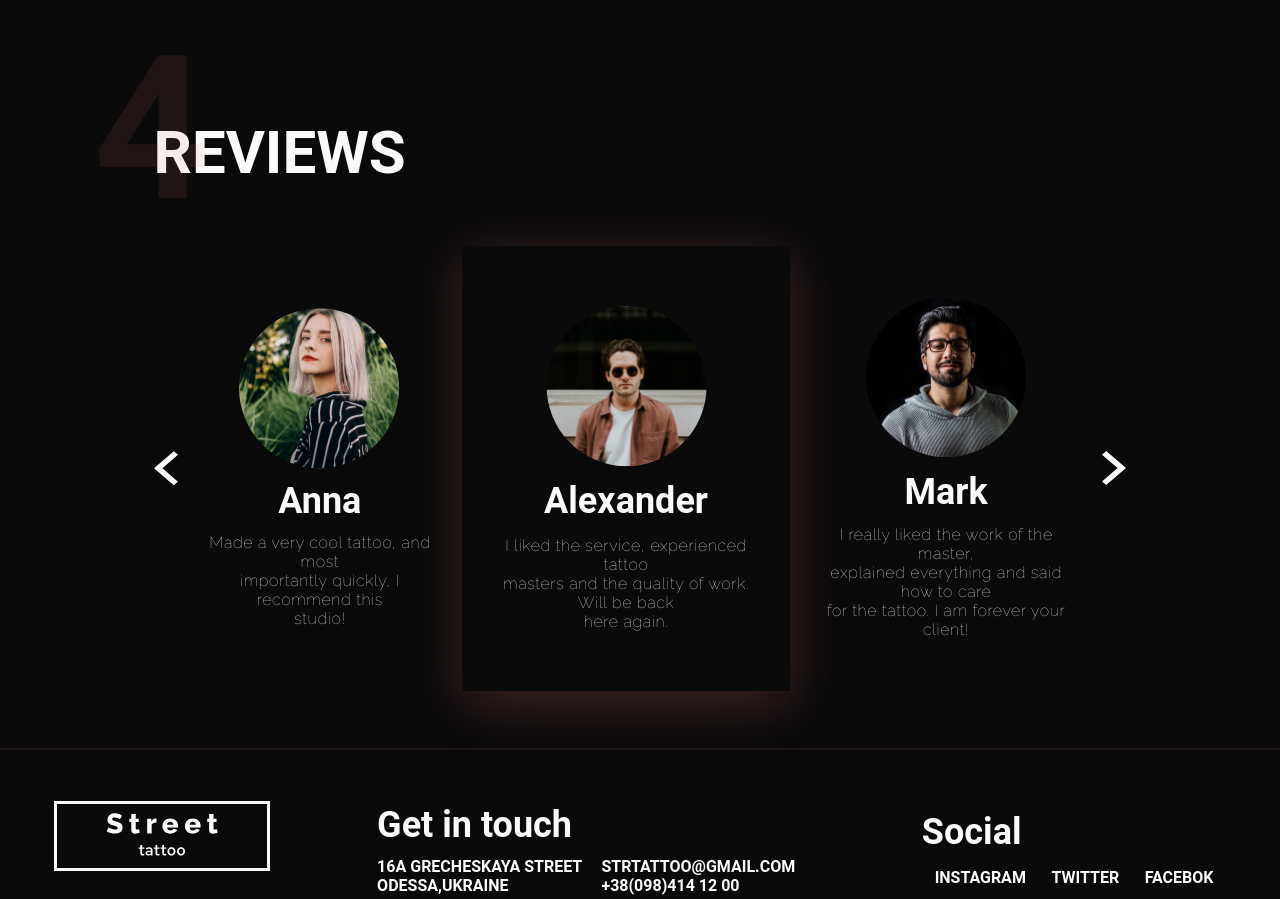
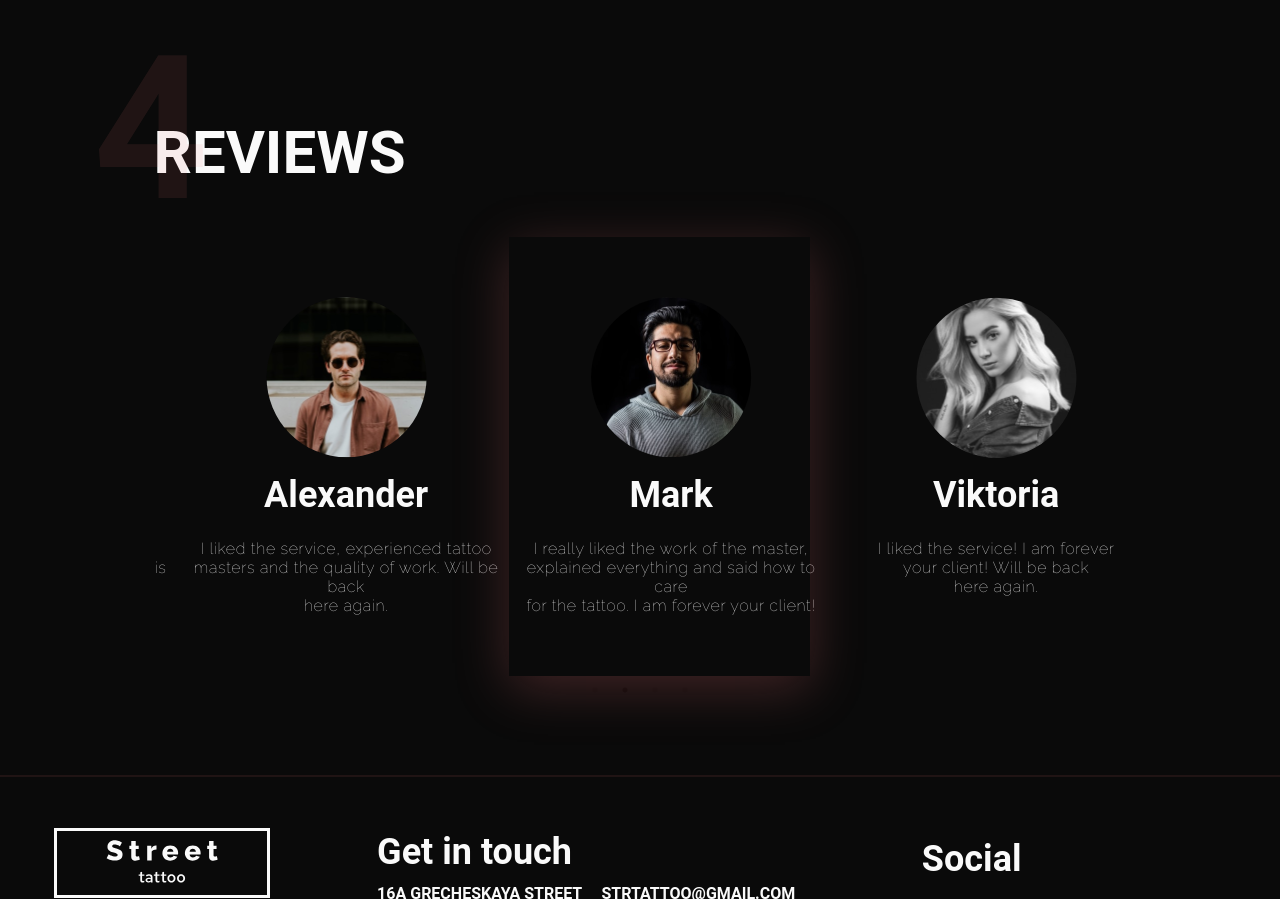
Before and after one commit to max-osadchiy/tattoo-studio, a React (Create React App) app in the folder client/: page / in a window 1280 px wide. Shown: the part 3481-4380 px from the top of the page. Built offline with nearby package versions, Linux system fonts and the light colour scheme.

Commit message:
Created slider on MainPage

```diff
--- a/client/package.json
+++ b/client/package.json
@@ -12,7 +12,9 @@
     "react-dom": "^16.13.1",
     "react-router-dom": "^5.1.2",
     "react-scripts": "3.4.1",
-    "sass-loader": "^8.0.2"
+    "react-slick": "^0.25.2",
+    "sass-loader": "^8.0.2",
+    "slick-carousel": "^1.8.1"
   },
   "scripts": {
     "start": "react-scripts start",
--- a/client/src/App.js
+++ b/client/src/App.js
@@ -10,6 +10,7 @@ import TattooPage from './routes/TattooPage/TattooPage'
 import PiercingPage from './routes/PiercingPage/PiercingPage'
 import TattooRemovalPage from './routes/TattooRemovalPage/TattooRemovalPage'
 import PermanentMakeupPage from './routes/PermanentMakeupPage/PermanentMakeupPage'
+
 
 const App = () => {
   return (
--- a/client/src/components/Main/ReviewsContainer/ReviewsContainer.jsx
+++ b/client/src/components/Main/ReviewsContainer/ReviewsContainer.jsx
@@ -1,9 +1,15 @@
 import React from 'react'
+import Slider from 'react-slick'
 
-import './ReviewsContainer'
+import './ReviewsContainer.scss'
+import "slick-carousel/slick/slick.css";
+import "slick-carousel/slick/slick-theme.css";
 import avatar_1 from '../../../img/Anna.svg'
 import avatar_2 from '../../../img/Alex.svg'
 import avatar_3 from '../../../img/Mark.svg'
+import avatar_4 from '../../../img/Viktoria.svg';
+import arrowLeft from '../../../img/arrow-left.svg'
+import arrowRight from '../../../img/arrow-right.svg'
 
 const ReviewsContainer = () => {
     const s = [
@@ -28,10 +34,48 @@ const ReviewsContainer = () => {
             'discription_2': 'explained everything and said how to care',
             'discription_3': 'for the tattoo. I am forever your client!',
         },
+        {
+            'img': avatar_4,
+            'name': 'Viktoria',
+            'discription_1': 'I liked the service! I am forever',
+            'discription_2': 'your client! Will be back',
+            'discription_3': 'here again.',
+        },
+
     ]
 
-    return s.map(event => (
-        <div className="person-block">
+    // const arrow_left = (
+    //     <div>
+    //         <img src={arrowLeft} alt=""/>
+    //     </div>
+    // )
+
+
+    // const arrow_right = (
+    //     <div>
+    //         <img src={arrowRight} alt=""/>
+    //     </div>
+    // )
+
+    const settings = {
+        dots: true,
+        infinite: true,
+        slidesToShow: 3,
+        slidesToScroll: 1,
+        autoplay: true,
+        speed: 1000,
+        autoplaySpeed: 3000,
+        cssEase: "linear",
+        arrows: false,
+        // prevArrow: arrow_left,
+        // nextArrow: arrow_right,
+    }
+
+    return (
+        <div>
+            <Slider {...settings}>
+            {s.map(event => (
+            <div style={{ display:'flex', justifyContent:'center',flexDirection:'column',alignItems:'center' }} className="person-block">
                 <img src={event.img} alt=""/>
                 <h2 style={{ marginTop: '5%' }}>{event.name}</h2>
                 <p style={{ marginTop: '5%' }}>
@@ -40,7 +84,10 @@ const ReviewsContainer = () => {
                     {event.discription_3}
                 </p>
             </div>
-    ))
+            ))}
+            </Slider>
+        </div>
+    )
 }
 
 export default ReviewsContainer
--- a/client/src/components/Main/ReviewsContainer/ReviewsContainer.scss
+++ b/client/src/components/Main/ReviewsContainer/ReviewsContainer.scss
@@ -1,4 +1,8 @@
-.person-block:nth-child(even) {
-    background: #0A0A0A;
-    box-shadow: 0px 12px 50px rgba(233, 116, 119, 0.25);
+.person-block {
+    width: 100%;
+    display: flex !important;
+    flex-direction: column !important;
+    justify-content: center !important;
+    align-items: center !important;
+    padding: 60px 30px;
 }
--- a/client/src/routes/MainPage/MainPage.jsx
+++ b/client/src/routes/MainPage/MainPage.jsx
@@ -9,10 +9,7 @@ import Footer from '../../components/Footer/Footer'
 
 import imgOne from '../../img/Main/1img.jpg'
 import swipe from '../../img/swipe.svg';
-import arrowLeft from '../../img/arrow-left.svg'
-import arrowRight from '../../img/arrow-right.svg'
 import rect from '../../img/rect.svg';
-import rectTwo from '../../img/rect2.svg';
 import './MainPage.scss'
 
 
@@ -57,9 +54,8 @@ const MainPage = () => {
                 <h1>Reviews</h1>
                 <span className='high-number high-number-four'>4</span>
                 <div className="reviews-container">
-                    <div><img src={arrowLeft} alt=""/></div>
                     <ReviewsContainer/>
-                    <div><img src={arrowRight} alt=""/></div>
+                    <div className='shadow-block'></div>
                 </div>
             </div>
             <Footer />
--- a/client/src/routes/MainPage/MainPage.scss
+++ b/client/src/routes/MainPage/MainPage.scss
@@ -106,6 +106,7 @@ figure img {
 
 .fourth-block h1, h2 {
     margin-bottom: 2%;
+    margin-top: 0;
 }
 
 .fourth-btn {
@@ -121,22 +122,23 @@ figure img {
     margin-top: 120px;
     margin-left: 12%;
     margin-right: 12%;
+    margin-bottom: 100px;
 }
 
 .reviews-container {
     margin-top: 5%;
-    display: flex;
-    justify-content: space-between;
     text-align: center;
     align-items: center;
     margin-bottom: 5%;
 }
 
-.person-block {
-    padding: 60px 30px;
-}
-
-.person-block:nth-child(odd) {
-    background: #0A0A0A;
+.shadow-block {
+    height: 439px;
+    align-items: center;
+    position: absolute;
+    width: 31%;
+    margin-left: 36.5%;
+    bottom: -1px;
+    display: flex;
     box-shadow: 0px 12px 50px rgba(233, 116, 119, 0.25);
 }
```
Also changed, not shown: client/src/img/Viktoria.svg (added). Lines whose indentation alone changed are shown as unchanged.
